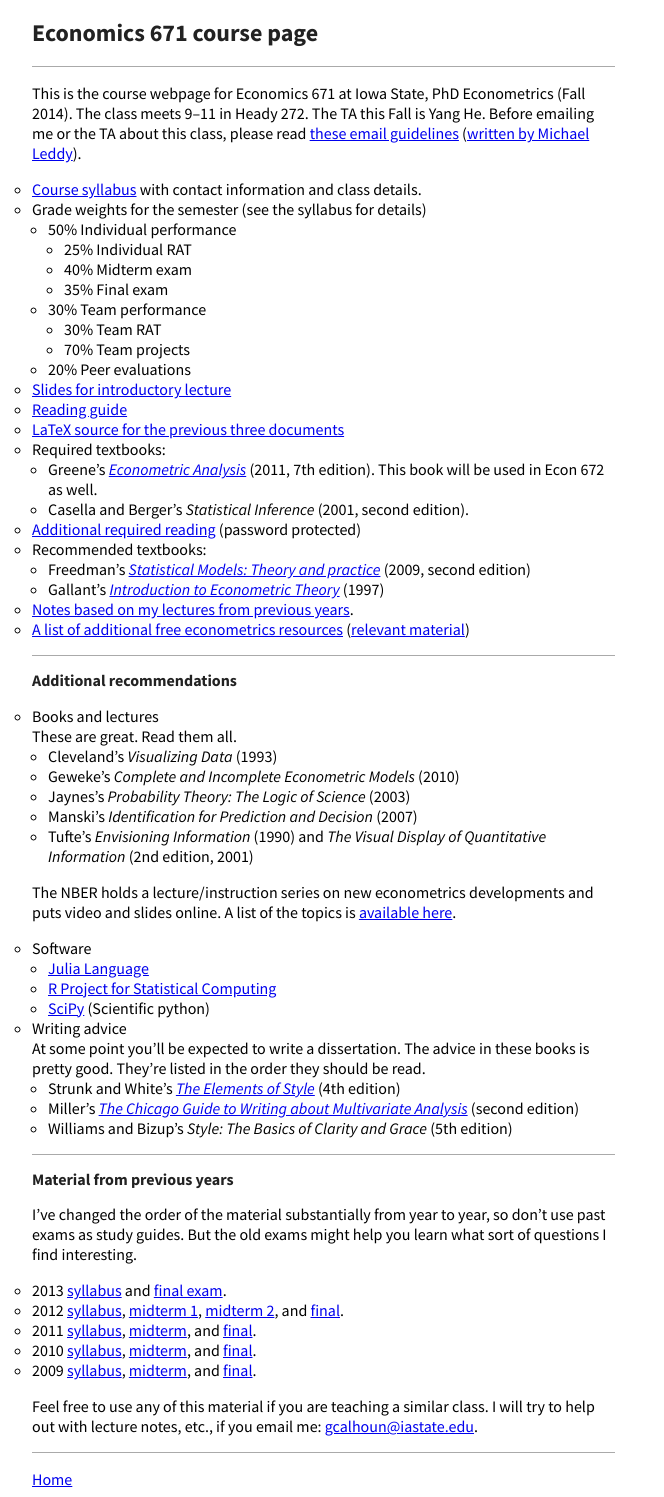
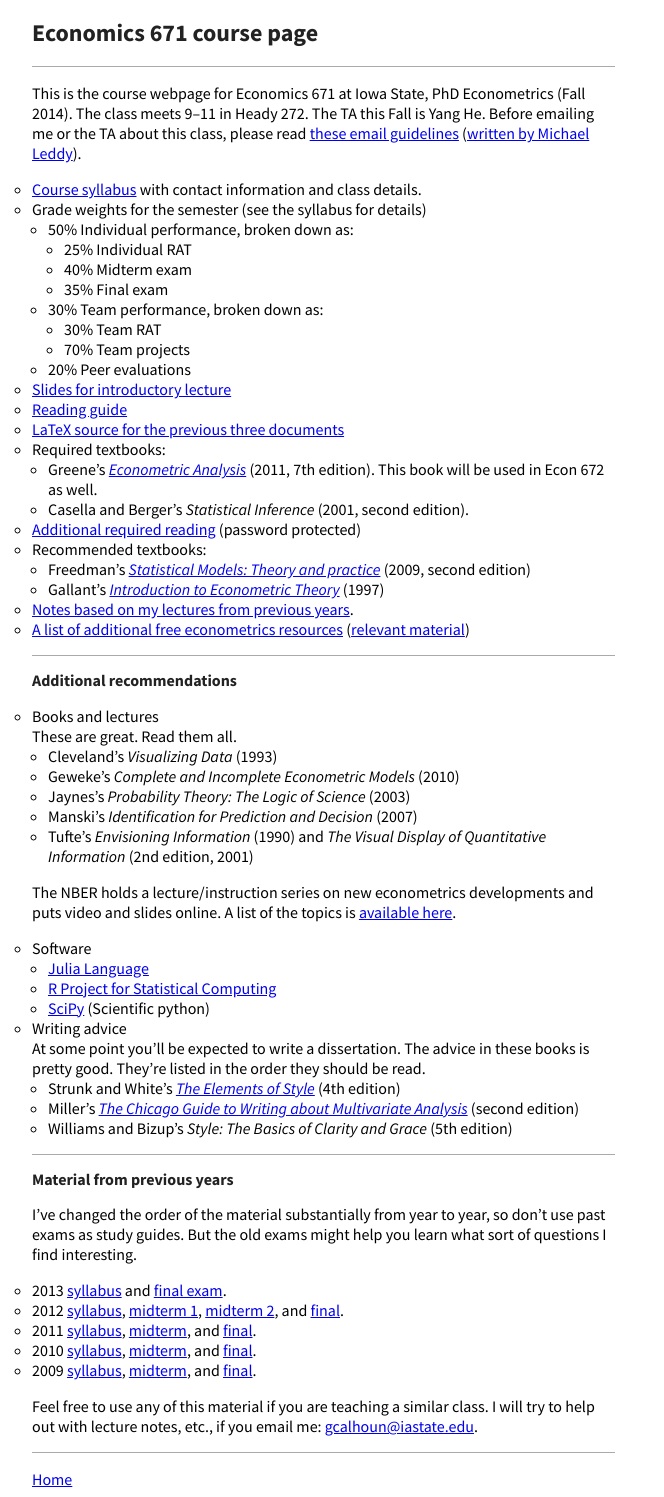
Before and after one commit to mmkuang/grayclhn.github.io, a Jekyll site: the page built from 671/index.md, in a window 1280 px wide. Shown: the whole page, without its empty margins (0-664 px from the left). Built offline with Jekyll 4.4.1, drawn with Linux system fonts in a browser that asks for light colours; Markdown is read by kramdown in place of the engine named in the settings.

Commit message:
Tweak grade weight presentation

```diff
--- a/671/index.md
+++ b/671/index.md
@@ -12,11 +12,11 @@ Michael Leddy][leddy]).
 * [Course syllabus](syllabus-2014.pdf)
   with contact information and class details.
 * Grade weights for the semester (see the syllabus for details)
-  * 50% Individual performance
+  * 50% Individual performance, broken down as:
     * 25% Individual RAT
     * 40% Midterm exam
     * 35% Final exam
-  * 30% Team performance
+  * 30% Team performance, broken down as:
     * 30% Team RAT
     * 70% Team projects
   * 20% Peer evaluations
```
